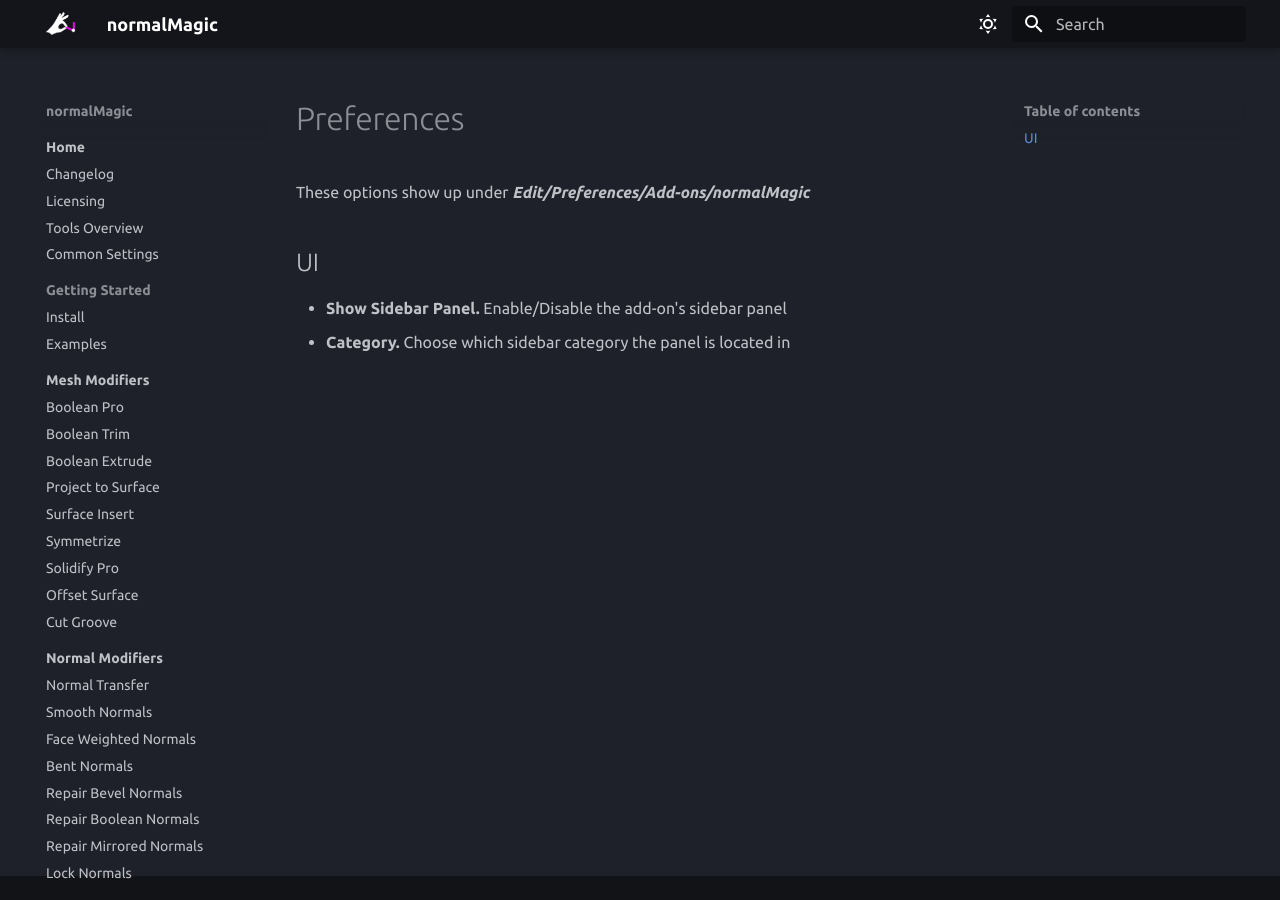
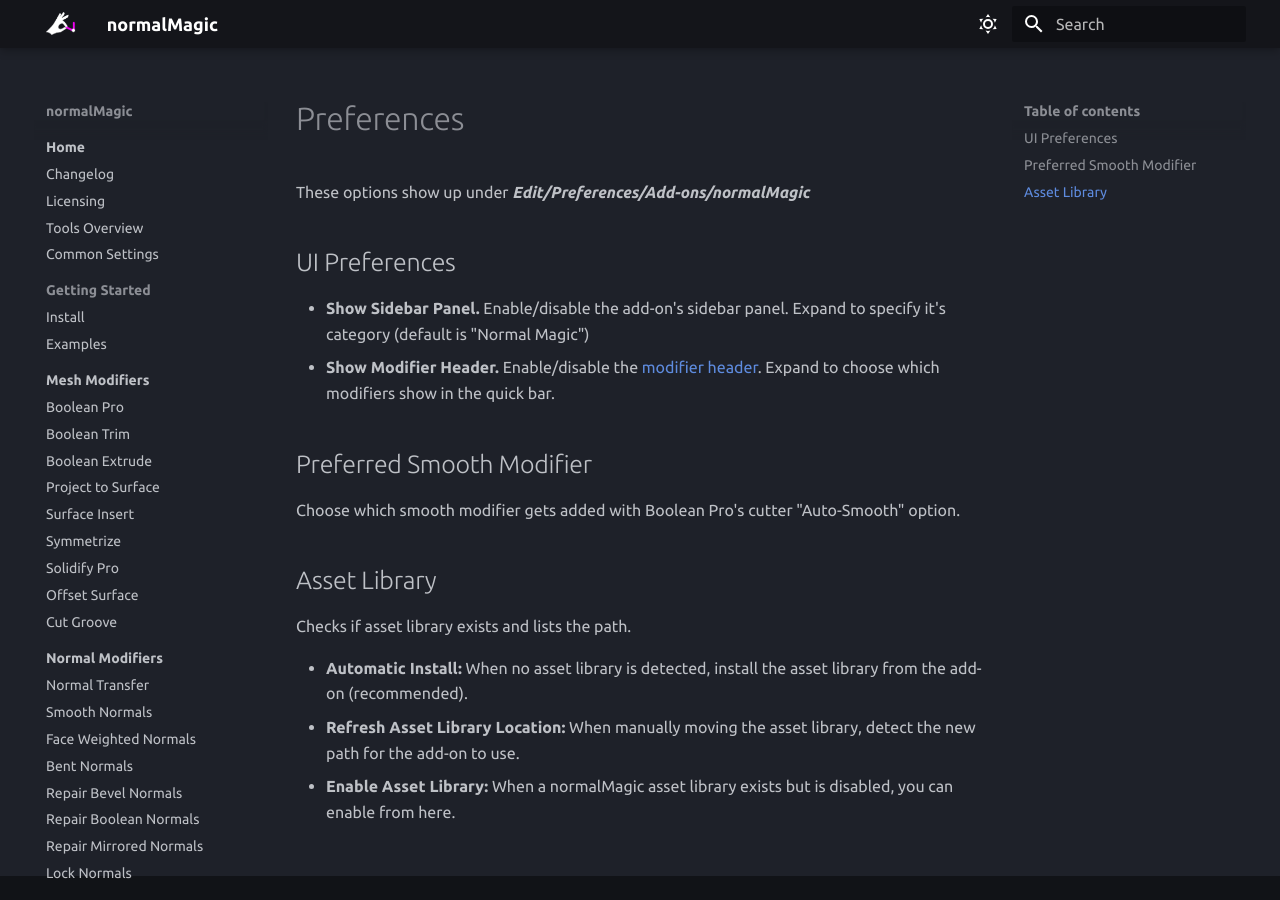
Before and after one commit to SpaghetMeNot/normalmagic, an MkDocs documentation site: the page built from docs/add-on/preferences.md, in a window 1280 px wide. Built offline with MkDocs 1.6.1 and Material for MkDocs 9.7.7, drawn with Linux system fonts in a browser that asks for light colours; some web fonts are replaced; the version menu is left out.

Commit message:
Adding modifier defaults to nav bar. Updating defaults page to be more helpful. Updating preferences page

```diff
--- a/docs/add-on/preferences.md
+++ b/docs/add-on/preferences.md
@@ -2,7 +2,17 @@
 
 These options show up under ***Edit/Preferences/Add-ons/normalMagic***
 
-## UI
+## UI Preferences
 
-- **Show Sidebar Panel.** Enable/Disable the add-on's sidebar panel
-- **Category.** Choose which sidebar category the panel is located in
+- **Show Sidebar Panel.** Enable/disable the add-on's sidebar panel. Expand to specify it's category (default is "Normal Magic")
+- **Show Modifier Header.** Enable/disable the [modifier header](../add-on/modifier_header.md). Expand to choose which modifiers show in the quick bar.
+
+## Preferred Smooth Modifier
+Choose which smooth modifier gets added with Boolean Pro's cutter "Auto-Smooth" option.
+
+## Asset Library
+Checks if asset library exists and lists the path.
+
+- **Automatic Install:** When no asset library is detected, install the asset library from the add-on (recommended).
+- **Refresh Asset Library Location:** When manually moving the asset library, detect the new path for the add-on to use.
+- **Enable Asset Library:** When a normalMagic asset library exists but is disabled, you can enable from here.
--- a/mkdocs.yml
+++ b/mkdocs.yml
@@ -157,3 +157,4 @@
     - add-on/object_display.md
     - add-on/modifier_references.md
     - add-on/modifier_header.md
+    - add-on/modifier_defaults.md
```
Also changed, not shown: docs/add-on/modifier_defaults.md (+6 -2 lines), docs/add-on/surface_integration.md (+6 -0 lines), docs/assets/add-on/modifer_defaults_generic.png (added).
